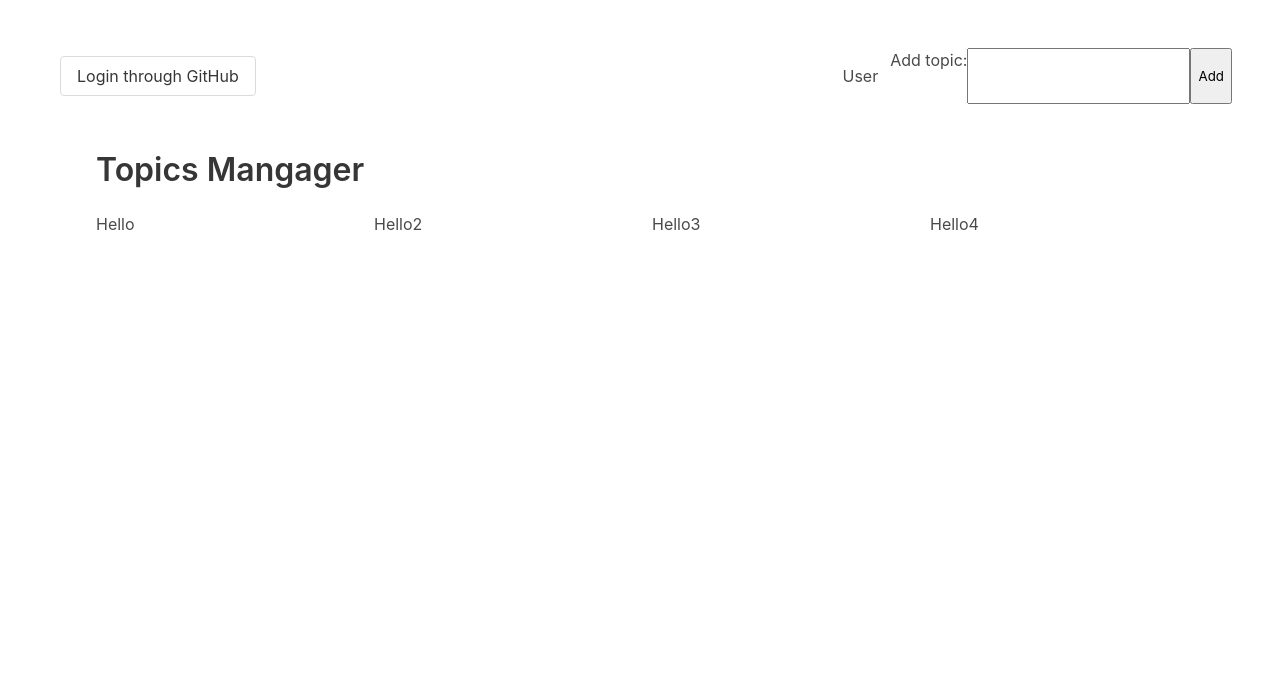
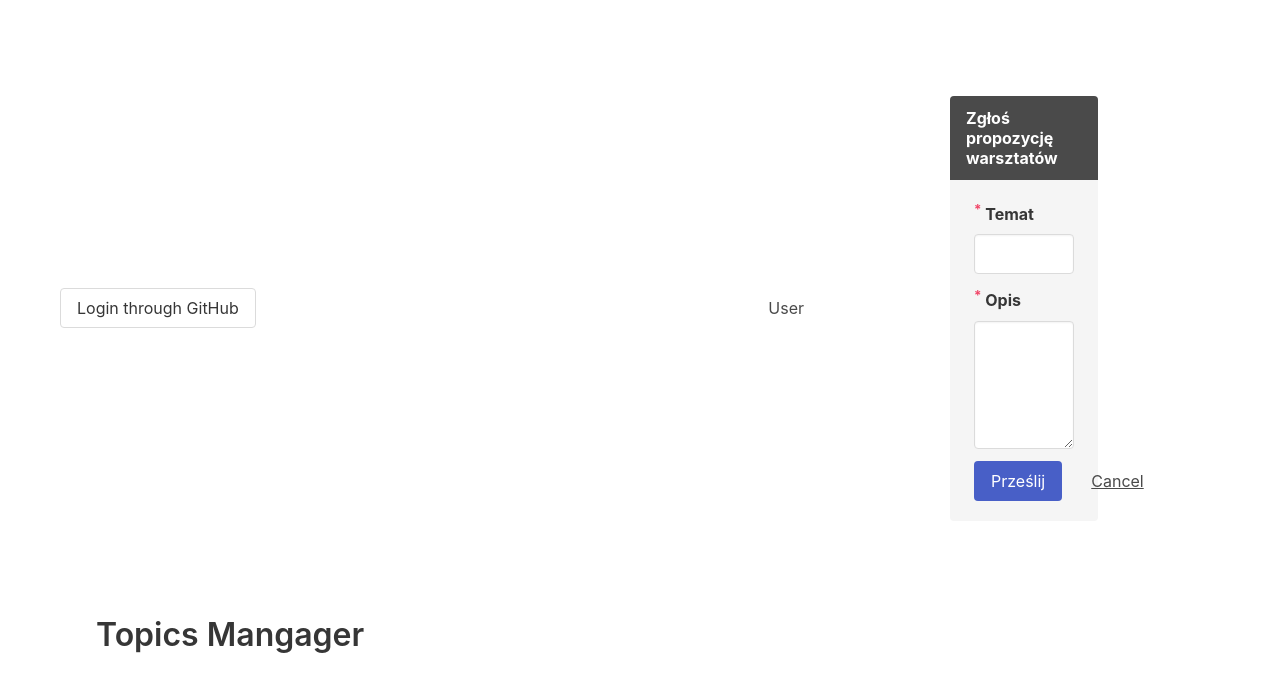
Before and after one commit to kegriz/warsawjs-workshop-18-topic-manager, a website built with Parcel: page index.html in a window 1280 px wide. Built offline with nearby package versions, Linux system fonts and the light colour scheme; what hellojs would draw is missing.

Commit message:
styled topics

```diff
--- a/addTopic.js
+++ b/addTopic.js
@@ -1,24 +1,46 @@
-// console.log("aaaa")
-
 const qs = (element) => document.querySelector(element);
 const qsa = (elements) => document.querySelectorAll(elements);
 
 const addButton = qs(".JS-addTopic")
+const element = qs(".JS-topics")
 
 let data = [];
 let topicId = 0;
 let content = "";
 
 addButton.addEventListener("click", function() {
-    data[topicId] = qs(".JS-topicName").value
-    topicId ++;
-    content = "";
-    printColumns()
+    if(qs( ".JS-topicName").value != "" ) {
+      data[topicId] = qs(".JS-topicName").value
+      topicId ++;
+      content = "";
+      qs(".JS-topicName").value = "";
+      printColumns()
+    }
   }, false);
 
 function printColumns() {
   data.forEach((n, i) => {
-    content += '<li class="column">'+data[i]+'</li>';
+    content +=
+    `<div class="column is-3">
+        <div class="card">
+            <header class="card-header">
+                <p class="card-header-title">
+                    "${ data[i] }"
+                </p>
+            </header>
+            <div class="card-content">
+                <div class="content">
+                    Opis tematu...
+                </div>
+            </div>
+            <footer class="card-footer">
+                <a href="#" class="card-footer-item">Zagłosuj</a>
+                <a href="#" class="card-footer-item">Chcę być trenerem</a>
+            </footer>
+        </div>
+    </div>`
+    // ciekawy myk zamiast innerHTML ale ponoć nie wszędzie działa
+    // element.insertAdjacentHTML('beforeend', text);
   });
   qs(".JS-topics").innerHTML = content;
 }
--- a/index.html
+++ b/index.html
@@ -12,25 +12,55 @@
     <div class="navbar-end">
       <div class="navbar-item" id="user-panel">User</div>
     </div>
-      Add topic: <input type="text" name="topicName" class="JS-topicName">
-      <input type="submit" value="Add" class="JS-addTopic">
+      <!-- Add topic: <input type="text" name="topicName" class="JS-topicName">
+      <input type="submit" value="Add" class="JS-addTopic"> -->
+
+      <section class="section">
+        <div class="columns is-centered">
+            <div class="column is-half">
+                <article class="message">
+                    <div class="message-header">
+                        <p>Zgłoś propozycję warsztatów</p>
+                    </div>
+                    <div class="message-body">
+                        <form action="" class="js-form-add-topic">
+                            <div class="field">
+                                <label class="label">
+                                    <sup class="has-text-danger">*</sup> Temat
+                                </label>
+                                <div class="control">
+                                    <input class="input JS-topicName" type="text" name="topic" required/>
+                                </div>
+                            </div>
+
+                            <div class="field">
+                                <label class="label">
+                                    <sup class="has-text-danger">*</sup> Opis
+                                </label>
+                                <div class="control">
+                                    <textarea class="textarea JS-topicDescription" name="description" required></textarea>
+                                </div>
+                            </div>
+
+                            <div class="field is-grouped">
+                                <div class="control">
+                                    <button class="button is-link JS-addTopic">Prześlij</button>
+                                </div>
+                                <div class="control">
+                                    <button class="button is-text" type="reset">Cancel</button>
+                                </div>
+                            </div>
+                        </form>
+                    </div>
+                </article>
+            </div>
+        </div>
+    </section>
   </nav>
   <section class="section">
     <h1 class="title">Topics Mangager</h1>
-    <ul class="columns JS-topics">
-      <li class="column">
-        Hello
-      </li>
-      <li class="column">
-        Hello2
-      </li>
-      <li class="column">
-        Hello3
-      </li>
-      <li class="column">
-        Hello4
-      </li>
-    </ul>
+      <div class="columns is-multiline JS-topics"></div>
+
   </section>
   <script src="./index.js"></script>
 </body>
```
